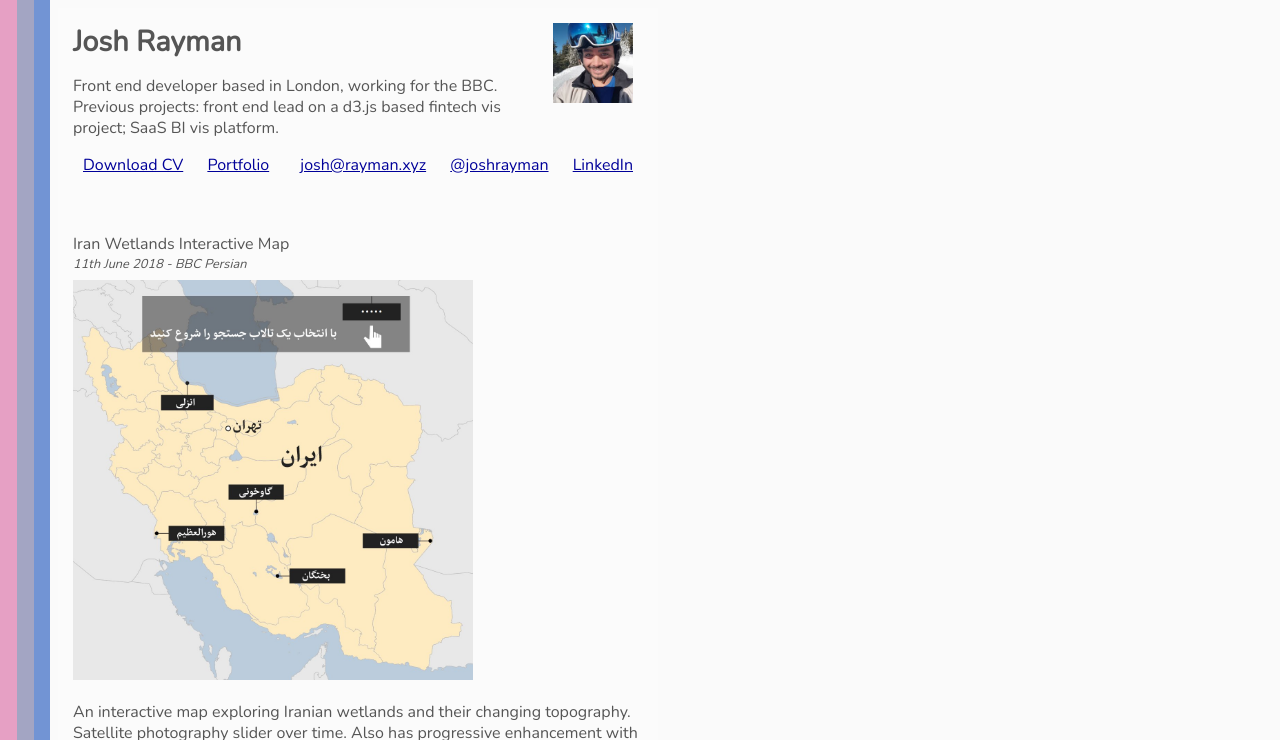
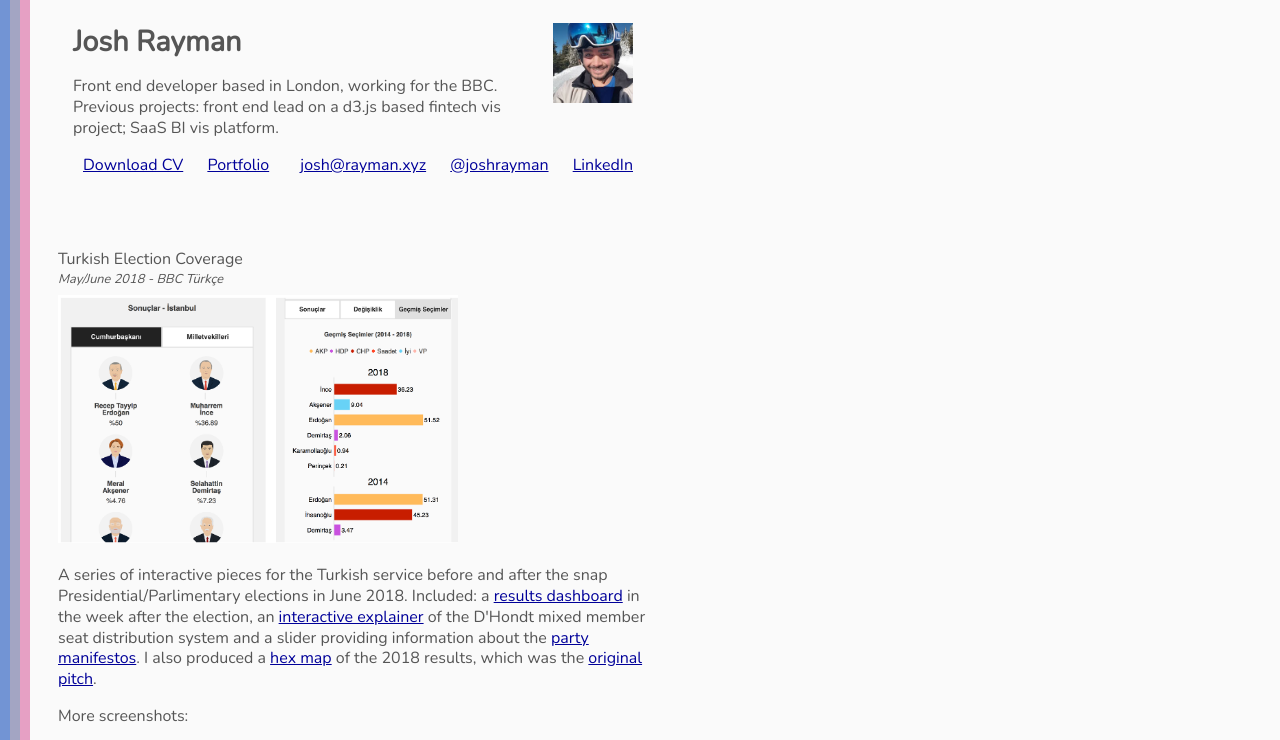
Before and after one commit to joshrayman/joshrayman.github.io, a plain HTML site: page portfolio.html in a window 1280 px wide. Shown: the top 740 px of the page. Drawn offline with nearby package versions, Linux system fonts and the light colour scheme.

Commit message:
add turkish elex

```diff
--- a/portfolio.html
+++ b/portfolio.html
@@ -13,18 +13,31 @@
 						<h1>Josh Rayman</h1>
         		<p>Front end developer based in London, working for the BBC. Previous projects: front end lead on a d3.js based fintech vis project; SaaS BI vis platform.</p>
 
-        		<div id="contact">
+        		<nav id="contact">
         			<a href="cv.pdf">Download CV</a>
         			<a href="portfolio.html">Portfolio</a>
         			<div id="contact-link">
         				<a href="mailto:josh@rayman.xyz">josh@rayman.xyz</a>
         				<a href="http://www.twitter.com/joshrayman">@joshrayman</a>
            				<a href="https://uk.linkedin.com/in/joshrayman">LinkedIn</a>
-    				</div>
+							</nav>
 					<hr>
     			</div>
 
-				<div class="content">
+				<main class="content">
+					<div class="entry">
+						<div class="title">Turkish Election Coverage</div>
+						<div class="date">May/June 2018 - BBC Türkçe</div>
+						<a href="https://www.bbc.com/turkce/haberler-turkiye-44602559"><img src="img/turk1.png" alt="Interactive Results"></a>
+						<div class="content">
+							<p>A series of interactive pieces for the Turkish service before and after the snap Presidential/Parlimentary elections in June 2018. Included: a <a href="https://www.bbc.com/turkce/haberler-turkiye-44602559">results dashboard</a> in the week after the election, an <a href="https://www.bbc.com/turkce/haberler-turkiye-44532301">interactive explainer</a> of the D'Hondt mixed member seat distribution system and a slider providing information about the <a href="https://www.bbc.com/turkce/haberler-turkiye-44334035">party manifestos</a>. I also produced a <a href="img/turk4.png">hex map</a> of the 2018 results, which was the <a href="vis/turkey-map/index.html">original pitch</a>.</p>
+						</div>
+						<p>More screenshots:</p>
+						<a href="https://www.bbc.com/turkce/haberler-turkiye-44532301"><img src="img/turk2.png" alt="Parlimentary System Explainer"></a>
+						<a href="https://www.bbc.com/turkce/haberler-turkiye-44334035"><img src="img/turk3.png" alt="Party Manifesto Slider"></a>
+						<img src="img/turk4.png" alt="2018 Results Hex map">
+					</div>
+					<hr class="sm">
 					<div class="entry">
 						<div class="title">Iran Wetlands Interactive Map</div>
 						<div class="date">11th June 2018 - BBC Persian</div>
@@ -103,14 +116,10 @@
 						<div class="content">Data analysis of an hypothetical alternative to First Past the Post in the US Electoral College. Article and vis.</div>
 					</div>
 					<hr class="sm">
-				</div>
+				</main>
 
         </div>
 
-				<div id="title">
-        	<h1>rayman.xyz</h1>
-				</div>
-        <div id="stripe">
-        </div>
+        <h1 id="title" aria-hidden="true">rayman.xyz</h1>
     </body>
 </html>
--- a/style.css
+++ b/style.css
@@ -10,7 +10,6 @@ html, body {
 }
 
 body {
-	background-color: #fafafa;
 	color: #555;
 	font-family: 'Nunito', sans-serif;
 	font-size: 16px;
@@ -38,7 +37,6 @@ ul {
 }
 
 #content-wrap {
-	background-color: rgba(255,255,255,0.1);
 	margin: 0;
 	width: 95%;
 	max-width: 600px;
@@ -83,22 +81,17 @@ ul {
     to   { opacity: 1; }
 }
 
-#stripe {
+body {
  background-image: linear-gradient(
-      to left,
+      to right,
       #7294D4,
-      #7294D4 33%,
-      #a3a5c3 33%,
-      #a3a5c3 66%,
-       #E6A0C4  66%,
-       #E6A0C4  100%
+      #7294D4 10px,
+      #a3a5c3 10px,
+      #a3a5c3 20px,
+       #E6A0C4  20px,
+       #E6A0C4  30px,
+			 #fafafa  30px
     );
-	margin: 0 auto;
-	width: 50px;
-	height: 150%;
-	position: fixed;
-	top: -25%;
-	left: 0;
 }
 
 .entry img {
```
Also changed, not shown: index.html (+13 -10 lines), img/turk1.png (added), img/turk2.png (added), img/turk3.png (added), img/turk4.png (added).
